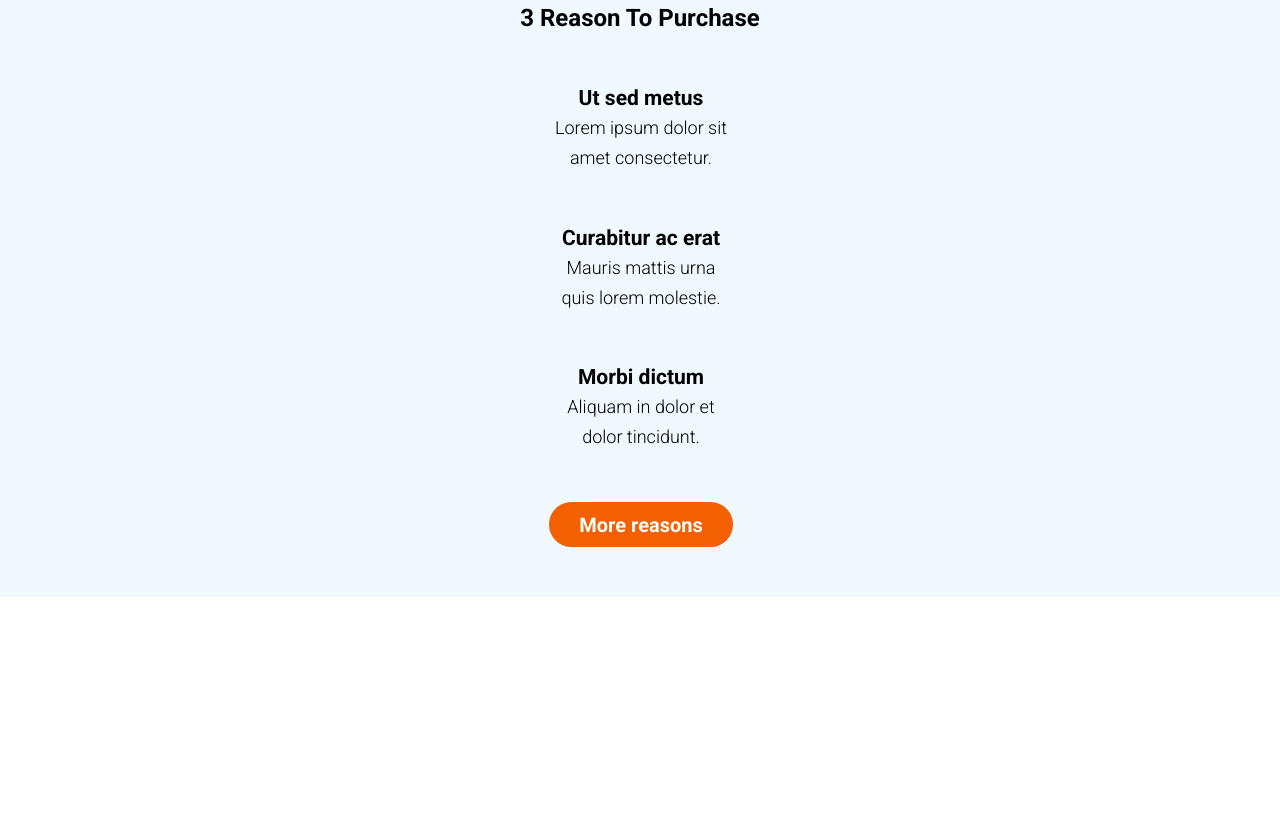
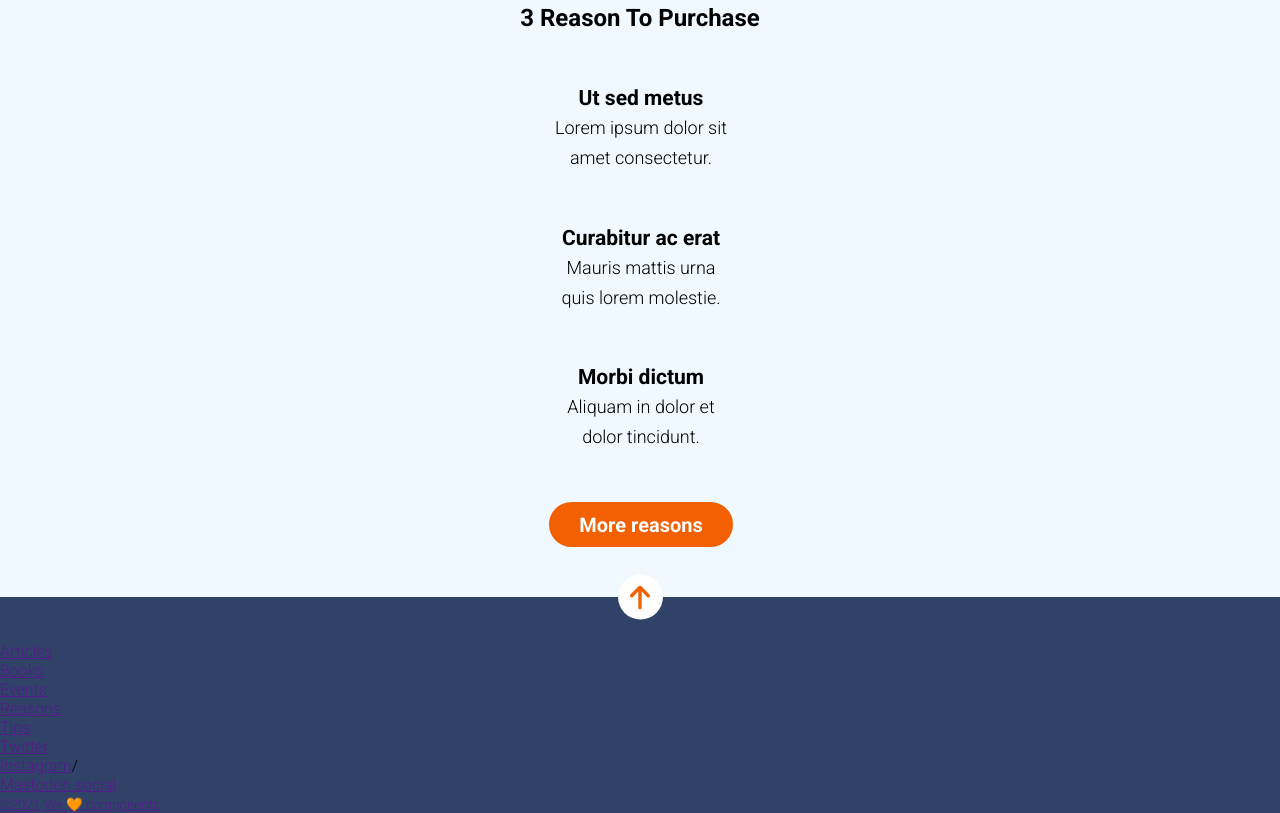
Before and after one commit to Adalab/modulo-1-evaluacion-final-Lcras90, a website: page public/index.html in a window 1280 px wide. Shown: the part 1203-2016 px from the top of the page. Before the commit the page ends 1800 px from the top, so only its background shows below. Drawn offline with Linux system fonts and the light colour scheme.

Commit message:
Add footer semantic and somethings styles

```diff
--- a/public/index.html
+++ b/public/index.html
@@ -55,6 +55,31 @@
       </article>
     </main>
 
+    <footer class="footer">
+      <nav class="footer__button-container">
+        <a href="" class="footer__button"></a>
+      </nav>
+      <nav>
+        <ul class="footer__links-blog">
+          <li><a href="">Articles</a></li>
+          <li><a href="">Books</a></li>
+          <li><a href="">Events</a></li>
+          <li><a href="">Reasons</a></li>
+          <li><a href="">Tips</a></li>
+        </ul>
+      </nav>
+      <nav class="footer__links-rrss">
+        <ul>
+          <li><a href="">Twitter</a></li>
+          <li><a href="">Instagram</a>/</li>
+          <li><a href="">Mastodon.social</a></li>
+        </ul>
+      </nav>
+      <section class="footer__small">
+        <small><a href="">&copy;2021</a></small>
+        <small><a href="">We 🧡 components</a></small>
+      </section>
+    </footer>
 
   </body>
 </html>
--- a/src/scss/layout/_footer.scss
+++ b/src/scss/layout/_footer.scss
@@ -0,0 +1,25 @@
+.footer {
+  background: #304268;
+
+  &__button-container {
+    border-radius: 50%;
+    width: 45px;
+    height: 45px;
+    background-color: $color-white;
+    display: flex;
+    justify-content: center;
+    align-items: center;
+    margin-left: calc(50% - 22.5px);
+    transform: translate(0, -22.5px);
+    //POSIBLE MIXING O WEREVER>>mismo que el HERO//
+  }
+  &__button {
+    background: url(../images/ico-arrow.svg);
+    display: flex;
+    width: 20.6px;
+    height: 24px;
+  }
+  &__links-blog {
+    text-decoration: none;
+  }
+}
```
Also changed, not shown: docs/index.html (+49 -6 lines), src/html/partials/footer.html (+25 -0 lines), docs/assets/css/main.css, docs/assets/images/cover.jpg (added), docs/assets/images/ico-arrow.svg (added), docs/assets/images/ico-menu.svg (added), docs/assets/images/ico-scroll-down.svg (added), public/assets/css/main.css, 1 other file.
